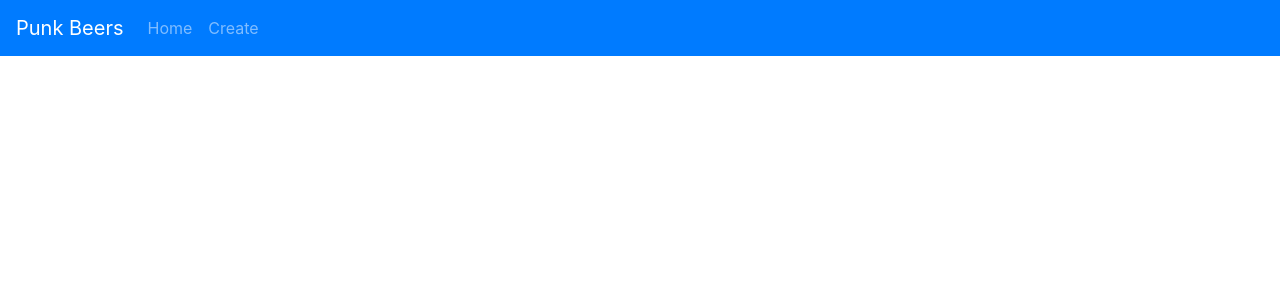
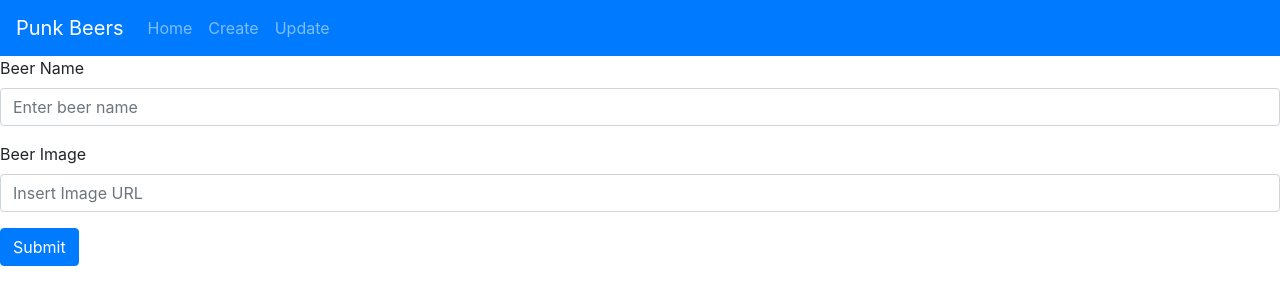
Before and after one commit to Las6103/Punk-Api-React, a React (Create React App) app in the folder punk-api-react/: page /beers/1 in a window 1280 px wide. Shown: the top 304 px of the page. Built offline with nearby package versions, Linux system fonts and the light colour scheme; no server answers; the HTML template or start-up script is replaced by a standard one.

Commit message:
PUT request complete

```diff
--- a/punk-api-react/src/Navbar.js
+++ b/punk-api-react/src/Navbar.js
@@ -10,6 +10,7 @@ function Menu() {
         <Nav className="mr-auto">
           <Nav.Link href="/">Home</Nav.Link>
           <Nav.Link href="/create">Create</Nav.Link>
+          <Nav.Link href="/update">Update</Nav.Link>
         </Nav>
       </Navbar>
     </header>
--- a/punk-api-react/src/Page.js
+++ b/punk-api-react/src/Page.js
@@ -1,16 +1,60 @@
-import React from 'react'
+import React from "react";
 import Menu from "./Navbar.js";
-import { Route, Link } from "react-router-dom";
+import Form from "react-bootstrap/Form";
+import Button from "react-bootstrap/Button";
+import axios from "axios";
+import { useFormik } from "formik";
 
 function Page(props) {
   const content =
-    props.data.find(data => data._id === props.match.params.id) || {};
+    props.data.find((data) => data._id === props.match.params.id) || {};
   console.log(content);
+  const formik = useFormik({
+    initialValues: {
+      name: content.name,
+      image_url: content.image_url,
+    },
+    onSubmit: (values) => {
+      alert(JSON.stringify(values, null, 2));
+      axios({
+        method: "put",
+        url: `http://localhost:8080/beers/id/${content._id}`,
+        data: values,
+      });
+    },
+  });
   return (
     <div>
       <Menu />
+      <Form onSubmit={formik.handleSubmit}>
+        <Form.Group controlId="formGroupName">
+          <Form.Label>Beer Name</Form.Label>
+          <Form.Control
+            type="text"
+            placeholder="Enter beer name"
+            controlid="name"
+            name="name"
+            onChange={formik.handleChange}
+            value={formik.values.name}
+          />
+        </Form.Group>
+        <Form.Group controlId="formGroupImage">
+          <Form.Label>Beer Image</Form.Label>
+          <Form.Control
+            type="text"
+            placeholder="Insert Image URL"
+            controlid="image_url"
+            name="image_url"
+            onChange={formik.handleChange}
+            value={formik.values.image_url}
+          />
+        </Form.Group>
+        <Button variant="primary" type="submit">
+          Submit
+        </Button>
+      </Form>
     </div>
-    )
+  );
 }
 
-export default Page
+export default Page;
```
Also changed, not shown: punk-api-react/src/Updatebeer.js (added, +11 -0 lines). Lines whose indentation alone changed are shown as unchanged.
